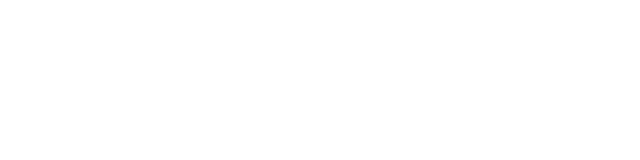
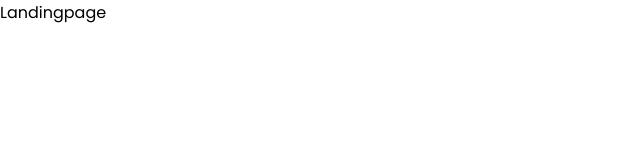
Before and after one commit to Vk4011/DC-web, a React (Vite) app: page / in a window 1280 px wide. Before the commit this address had no page. Shown: the top 160 px of the page, without its empty margins (0-640 px from the left). Built offline with nearby package versions, Linux system fonts and the light colour scheme.

Commit message:
feat: implement App routing

```diff
--- a/src/App.jsx
+++ b/src/App.jsx
@@ -4,6 +4,7 @@ import Sidebar from "./components/Sidebar";
 import "./styles/Sidebar.css";
 import Login from "./Auth/Login";
 import Register from "./Auth/Register";
+import Landingpage from "./screens/Landingpage";
 
 
 const App = () => {
@@ -12,6 +13,9 @@ const App = () => {
 
     <BrowserRouter>
       <Routes>
+      <Route path="/" element={<Landingpage/>}/>
+      <Route path="/signup" element={<Register/>}/>
+      <Route path="/login" element={<Login/>}/>
       <Route path="/sidebar" element={<Sidebar/>}/>
       </Routes>
     </BrowserRouter>
--- /dev/null
+++ b/src/screens/Landingpage.jsx
@@ -0,0 +1,9 @@
+import React from 'react'
+
+const Landingpage = () => {
+  return (
+    <div>Landingpage</div>
+  )
+}
+
+export default Landingpage
```
